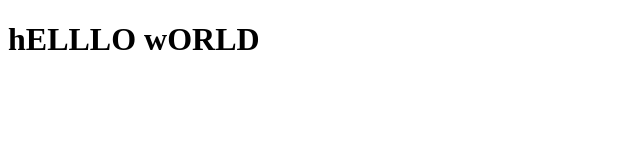
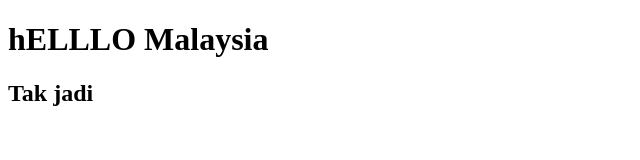
Before and after one commit to azmirshah1/test, a plain HTML site: page index.html in a window 1280 px wide. Shown: the whole page, without its empty margins (0-640 px from the left). Drawn offline with Linux system fonts and the light colour scheme.

Commit message:
Update index file

```diff
--- a/index.html
+++ b/index.html
@@ -8,7 +8,8 @@
 </head>
 
 <body>
-    <h1>hELLLO wORLD</h1>
+    <h1>hELLLO Malaysia</h1>
+    <h2>Tak jadi</h2>
 </body>
 
 </html>
```
